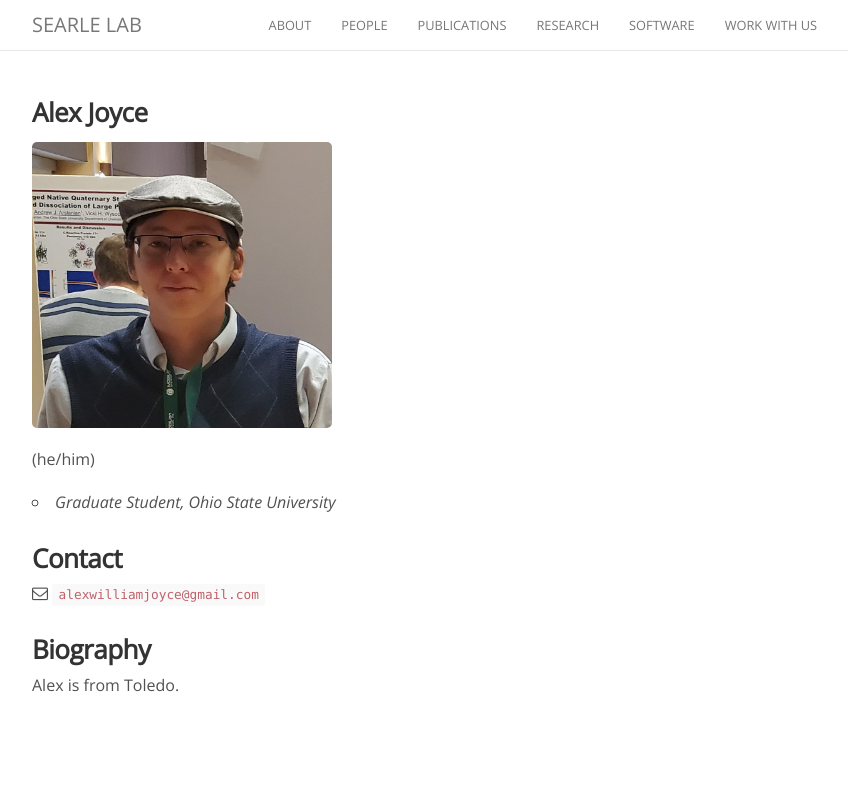
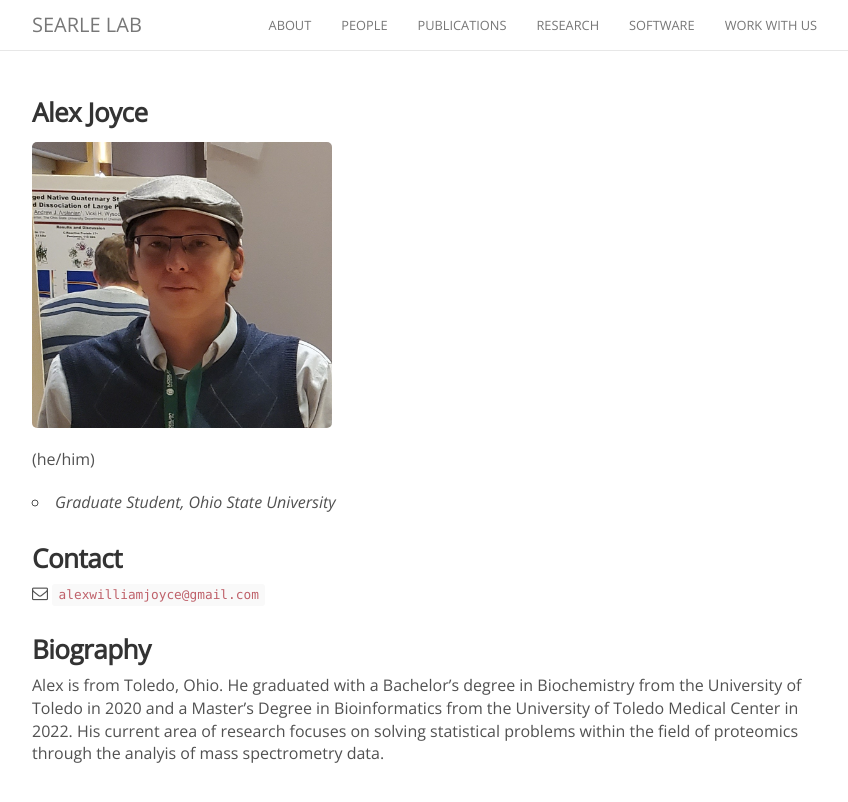
Before and after one commit to searlelab/searlelab.github.io, a Jekyll site: the page built from _people/alex_joyce.md, in a window 1280 px wide. Shown: the top 802 px of the page, without its empty margins (223-1071 px from the left). Built offline with Jekyll 4.4.1, drawn with Linux system fonts in a browser that asks for light colours; nearby versions of some CDN libraries; comment, search, counter and statistics services are not loaded.

Commit message:
Update alex_joyce.md

```diff
--- a/_people/alex_joyce.md
+++ b/_people/alex_joyce.md
@@ -17,4 +17,4 @@ joined: 2022
 
 ### Biography
 
-Alex is from Toledo.
+Alex is from Toledo, Ohio. He graduated with a Bachelor's degree in Biochemistry from the University of Toledo in 2020 and a Master's Degree in Bioinformatics from the University of Toledo Medical Center in 2022. His current area of research focuses on solving statistical problems within the field of proteomics through the analyis of mass spectrometry data.
```
